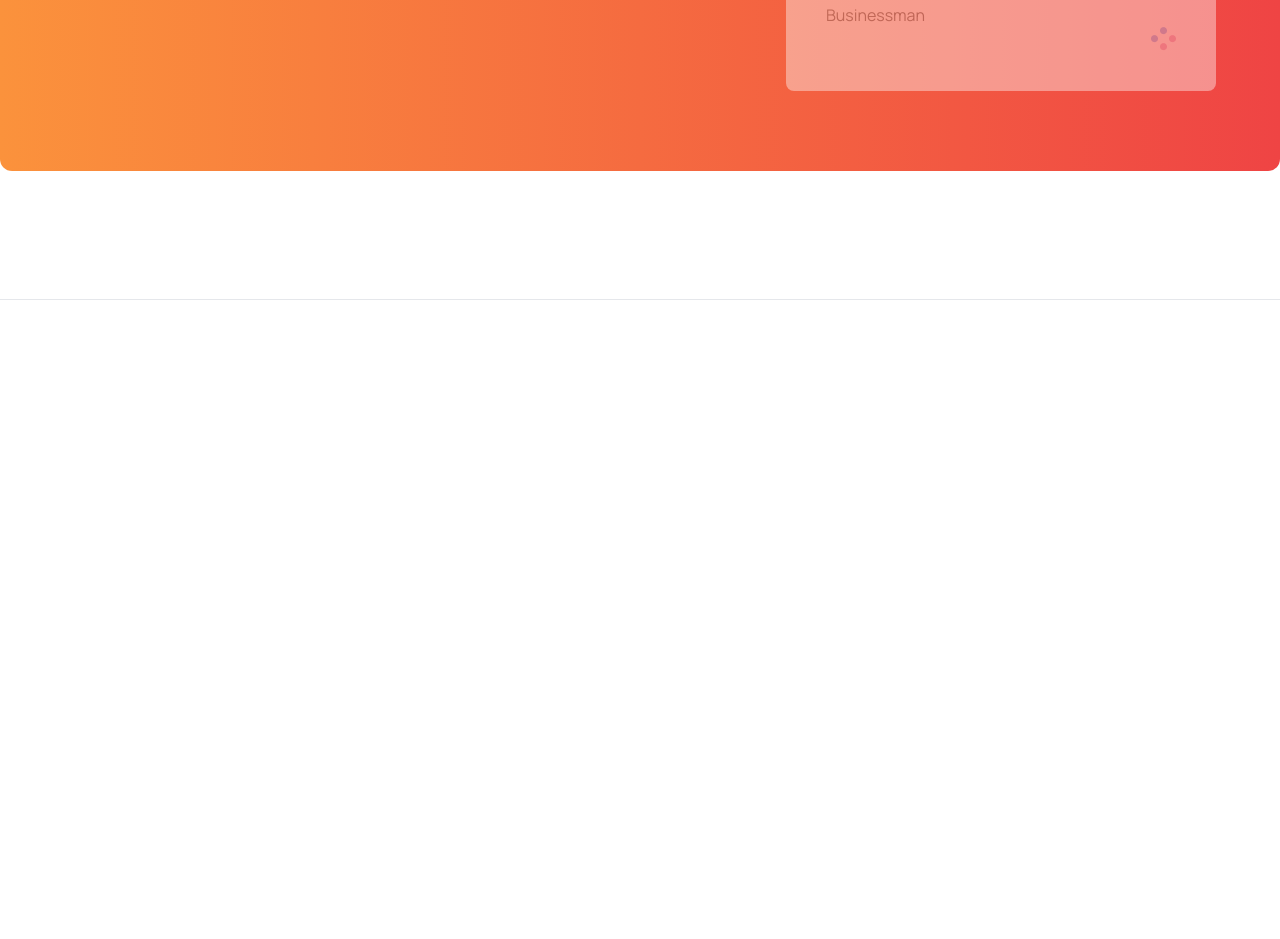
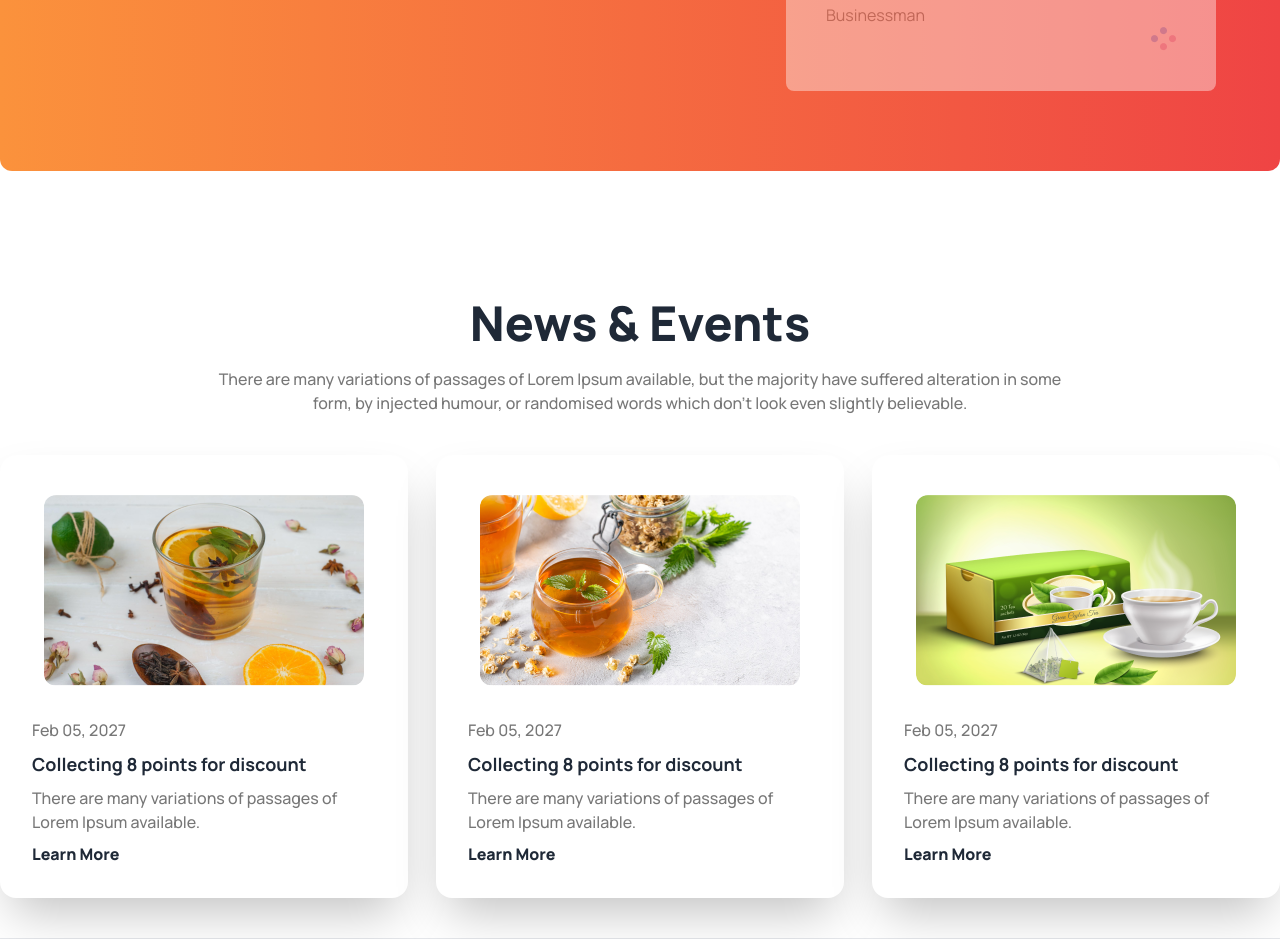
Before and after one commit to mahidulkabir/Mahi-s-Tea-House--Tailwind-, a plain HTML site: page index.html in a window 1280 px wide. Shown: the part 2550-3489 px from the top of the page. Before the commit the page ends 2850 px from the top, so only its background shows below. Drawn offline with nearby package versions, Linux system fonts and the light colour scheme.

Commit message:
finished news & events

```diff
--- a/index.html
+++ b/index.html
@@ -289,76 +289,146 @@
       >
         <!-- text section  -->
         <div class="flex items-center">
-          <div class="space-y-8">
+          <div class="space-y-8 pr-32">
             <h3 class="text-5xl font-extrabold text-white">
               Meet Our Super
               <br />
               Clients
             </h3>
-            <p class="font-medium text-white ">
-              There are many variations of passages of Lorem Ipsum available, but
-              the majority have suffered alteration in some form, by injected
-              humour, or randomised words which don't look even slightly
-              believable.
+            <p class="font-medium text-white">
+              There are many variations of passages of Lorem Ipsum available,
+              but the majority have suffered alteration in some form, by
+              injected humour, or randomised words which don't look even
+              slightly believable.
             </p>
             <button class="btn btn-outline text-[#ff0000] font-black bg-white">
               Show All
             </button>
           </div>
-
         </div>
         <!-- photo section container -->
         <div class="relative">
           <!-- upcoming review  -->
-          <div class="bg-white rounded-lg relative opacity-40 p-10 z-10 lg:w-[430px] mb-16">
+          <div
+            class="bg-white rounded-lg relative opacity-40 p-10 z-10 lg:w-[430px] mb-16"
+          >
             <img
               src="./images/client.png"
               alt="super client of us"
               class="absolute border-4 border-white rounded-full -top-4 -left-4 bg-white"
             />
-          <p class=" mb-5 text-common-p-color">
+            <p class="mb-5 text-common-p-color">
               We are providing the best and suitable home insurance services for
               the people who are interested to treatment
             </p>
             <h4 class="font-bold mb-2">Ilham Yuda</h4>
 
             <p class="text-common-p-color">Businessman</p>
-         <div class="flex justify-end"><img src="./images/circles.png"  alt="4 dot circles"></div>
+            <div class="flex justify-end">
+              <img src="./images/circles.png" alt="4 dot circles" />
+            </div>
           </div>
           <!-- curent review  -->
-          <div class="bg-white rounded-lg absolute top-32 -left-24 p-10 z-20 lg:w-[430px]">
+          <div
+            class="bg-white rounded-lg absolute top-32 lg:-left-24 p-10 z-20 lg:w-[430px]"
+          >
             <img
               src="./images/client.png"
               alt="super client of us"
               class="absolute border-4 border-white rounded-full -top-4 -left-4 bg-white"
             />
-          <p class=" mb-5 text-common-p-color">
+            <p class="mb-5 text-common-p-color">
               We are providing the best and suitable home insurance services for
               the people who are interested to treatment
             </p>
             <h4 class="font-bold mb-2">Ilham Yuda</h4>
 
             <p class="text-common-p-color">Businessman</p>
-         <div class="flex justify-end"><img src="./images/circles.png"  alt="4 dot circles"></div>
+            <div class="flex justify-end">
+              <img src="./images/circles.png" alt="4 dot circles" />
+            </div>
           </div>
           <!-- previus review  -->
-          <div class="bg-white rounded-lg relative opacity-40 p-10 z-10 lg:w-[430px]">
+          <div
+            class="bg-white rounded-lg relative opacity-40 p-10 z-10 lg:w-[430px]"
+          >
             <img
               src="./images/client.png"
               alt="super client of us"
               class="absolute border-4 border-white rounded-full -top-4 -left-4 bg-white"
             />
-          <p class=" mb-5 text-common-p-color">
+            <p class="mb-5 text-common-p-color">
               We are providing the best and suitable home insurance services for
               the people who are interested to treatment
             </p>
             <h4 class="font-bold mb-2">Ilham Yuda</h4>
 
             <p class="text-common-p-color">Businessman</p>
-         <div class="flex justify-end"><img src="./images/circles.png"  alt="4 dot circles"></div>
+            <div class="flex justify-end">
+              <img src="./images/circles.png" alt="4 dot circles" />
             </div>
           </div>
+        </div>
+      </section>
+      <!-- News & Events Section  -->
+      <section>
+        <div class="text-center w-2/3 mx-auto space-y-5">
+          <h3 class="text-5xl font-extrabold">News & Events</h3>
+          <p class="font-medium text-common-p-color">
+            There are many variations of passages of Lorem Ipsum available, but
+            the majority have suffered alteration in some form, by injected
+            humour, or randomised words which don't look even slightly
+            believable.
+          </p>
+        </div>
+        <!-- card container  -->
+        <div class="grid gap-7 md:grid-cols-2 lg:grid-cols-3 my-10">
+          <!-- card 1 -->
+          <div class="card bg-base-100 shadow-2xl ">
+            <figure class="px-5 pt-10">
+              <img src="images/news-2.png" alt="Shoes" class="rounded-xl" />
+            </figure>
+            <div class="card-body  text-left">
+              <p class="text-common-p-color font-medium">Feb 05, 2027</p>
+              <h4 class="font-bold text-lg">Collecting 8 points for discount</h4>
+              <p class="font-medium text-common-p-color">
+                There are many variations of passages of Lorem Ipsum available.
+              </p>
 
+              <h4 class="font-extrabold">Learn More</h4>
+            </div>
+          </div>
+          <!-- card 2 -->
+          <div class="card bg-base-100 shadow-2xl ">
+            <figure class="px-5 pt-10">
+              <img src="images/news-3.png" alt="Shoes" class="rounded-xl" />
+            </figure>
+            <div class="card-body  text-left">
+              <p class="text-common-p-color font-medium">Feb 05, 2027</p>
+              <h4 class="font-bold text-lg">Collecting 8 points for discount</h4>
+              <p class="font-medium text-common-p-color">
+                There are many variations of passages of Lorem Ipsum available.
+              </p>
+
+              <h4 class="font-extrabold">Learn More</h4>
+            </div>
+          </div>
+          <!-- card 1 -->
+          <div class="card bg-base-100 shadow-2xl ">
+            <figure class="px-5 pt-10">
+              <img src="images/news-1.png" alt="Shoes" class="rounded-xl" />
+            </figure>
+            <div class="card-body  text-left">
+              <p class="text-common-p-color font-medium">Feb 05, 2027</p>
+              <h4 class="font-bold text-lg">Collecting 8 points for discount</h4>
+              <p class="font-medium text-common-p-color">
+                There are many variations of passages of Lorem Ipsum available.
+              </p>
+
+              <h4 class="font-extrabold">Learn More</h4>
+            </div>
+          </div>
+        </div>
       </section>
     </main>
     <footer>
```
Lines whose indentation alone changed are shown as unchanged.
